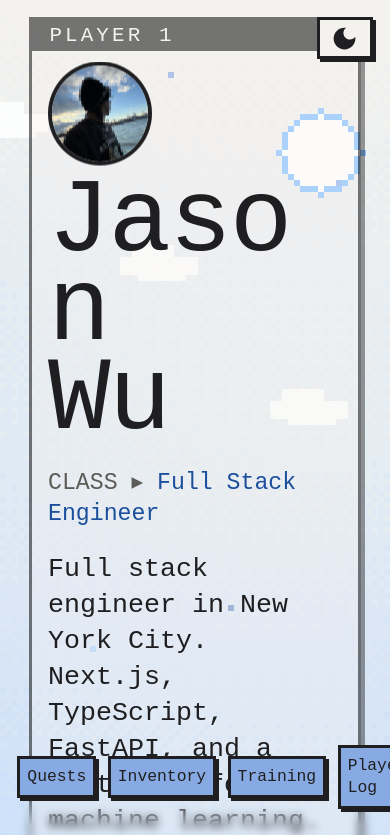
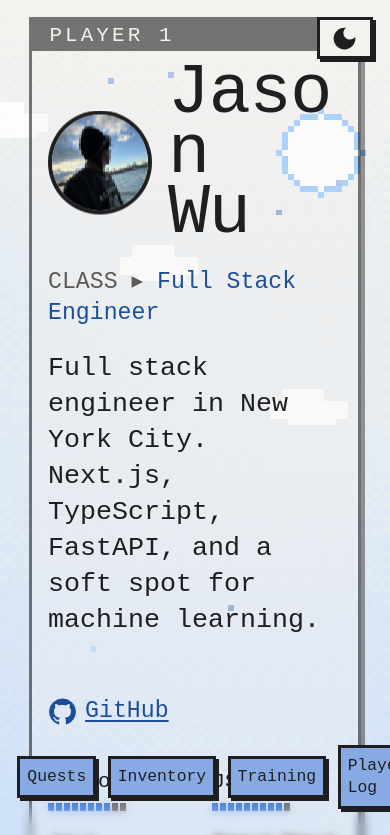
Before and after one commit to Jason-Wuuuu/Jason, a React (Vite) app: page / in a window 390 px wide. Shown: the top 835 px of the page. Built offline with nearby package versions, Linux system fonts and the light colour scheme; a web font is replaced by a local one.

Commit message:
Phones: avatar beside the name in the player card
Co-Authored-By: Claude Sonnet 5.5 <noreply@anthropic.com>

```diff
--- a/src/index.css
+++ b/src/index.css
@@ -272,7 +272,11 @@ footer { padding-block: 4rem 8rem; color: var(--mute); }
   .hero { padding-top: .75rem; }
   .card { position: relative; padding: 44px 16px 20px; background: color-mix(in srgb, var(--bg) 30%, transparent); background-clip: padding-box; border: 3px solid color-mix(in srgb, var(--ink) 60%, transparent); box-shadow: 4px 4px 0 color-mix(in srgb, var(--ink) 45%, transparent); }
   .card > .bar { display: block; position: absolute; inset: 0 0 auto; padding: .05rem .75rem; font-size: .9rem; background: color-mix(in srgb, var(--ink) 60%, transparent); color: var(--bg); letter-spacing: .15em; }
-  .card .pixel-avatar { margin: 4px 0 .6rem 4px; }
+  .card { display: grid; grid-template-columns: auto minmax(0, 1fr); column-gap: 16px; align-items: center; }
+  .card .who { display: contents; } /* so the name can sit beside the avatar while the rest spans the card */
+  .card .who > *:not(h1), .card .stats { grid-column: 1 / -1; }
+  .card .pixel-avatar { margin: 4px; }
+  .card h1 { font-size: clamp(52px, 18vw, 96px); margin-bottom: 0; }
   .lead { font-size: 1.15rem; } /* the extra class line must not push the GitHub link under the dock */
   .hero h1 { margin-bottom: 1rem; }
   .cls { display: block; margin: 0 0 .9rem; color: var(--blue); }
```
